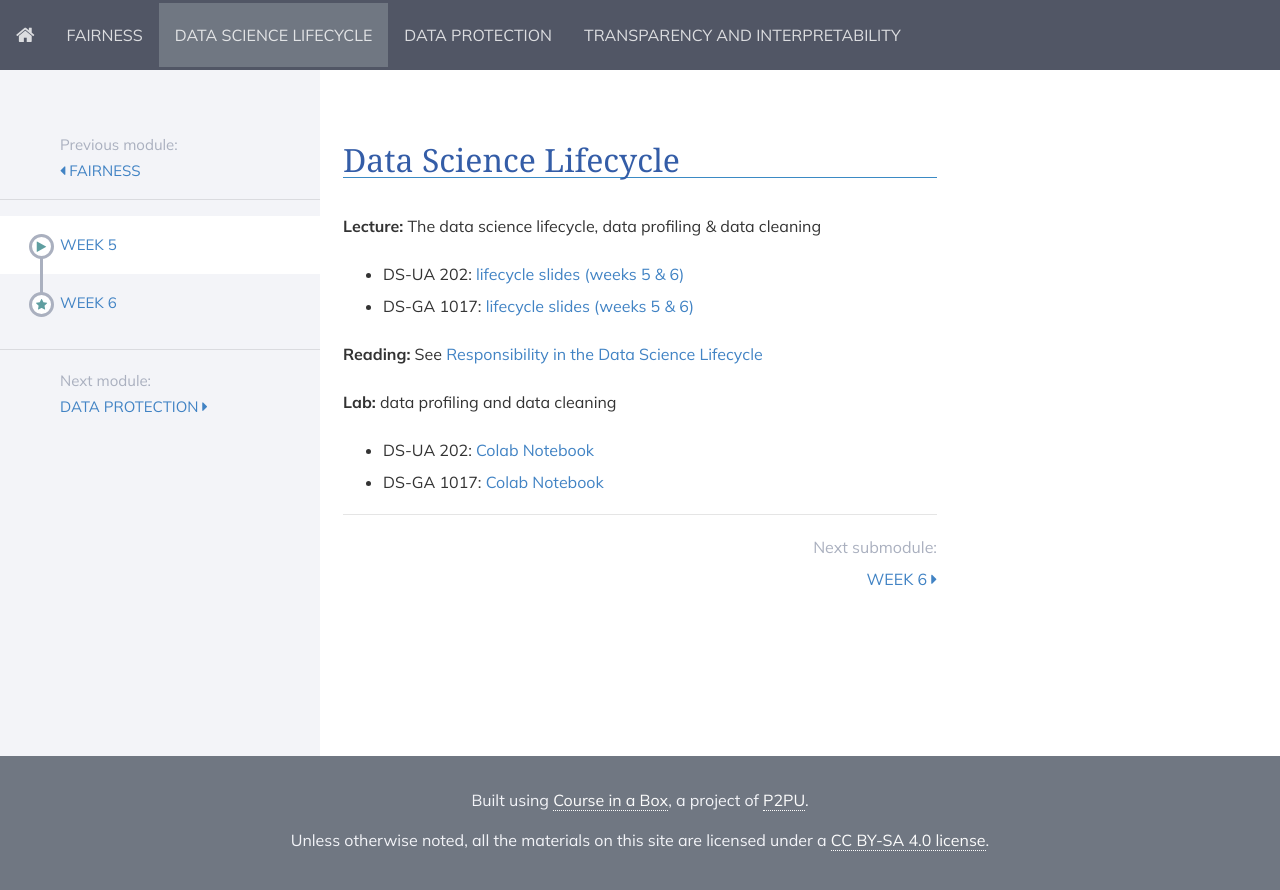
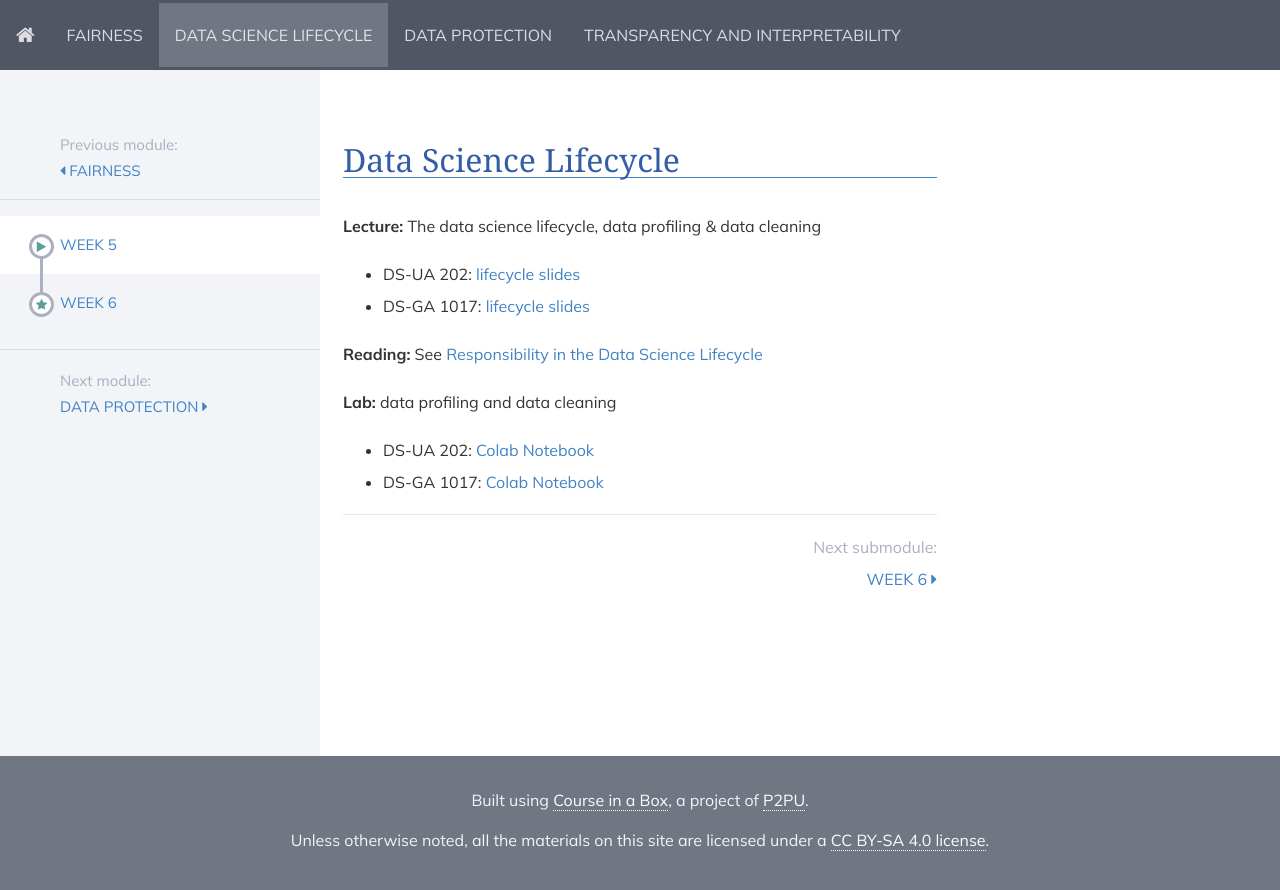
Before and after one commit to DataResponsibly/rds24, a Jekyll site: the page built from modules/data_science_lifecycle/_posts/2000-01-01-week5.md, in a window 1280 px wide. Shown: the top 890 px of the page. Built offline with Jekyll 4.4.1, drawn with Linux system fonts in a browser that asks for light colours; nearby versions of some CDN libraries.

Commit message:
Update 2000-01-01-week5.md

```diff
--- a/modules/data_science_lifecycle/_posts/2000-01-01-week5.md
+++ b/modules/data_science_lifecycle/_posts/2000-01-01-week5.md
@@ -6,9 +6,9 @@ title: Week 5
 
 **Lecture:** The data science lifecycle, data profiling & data cleaning
 
-* DS-UA 202: [lifecycle slides (weeks 5 & 6)]()
+* DS-UA 202: [lifecycle slides]()
 <!-- (../../../assets/5_6_lifecycle_202.pdf) -->
-*  DS-GA 1017: [lifecycle slides (weeks 5 & 6)](../../../assets/5_6_Lifecycle_1017.pdf)
+*  DS-GA 1017: [lifecycle slides](../../../assets/5_6_Lifecycle_1017.pdf)
 
 **Reading:** See [Responsibility in the Data Science Lifecycle](../../../assets/lifecycle_reader_2023.pdf)
 
```
